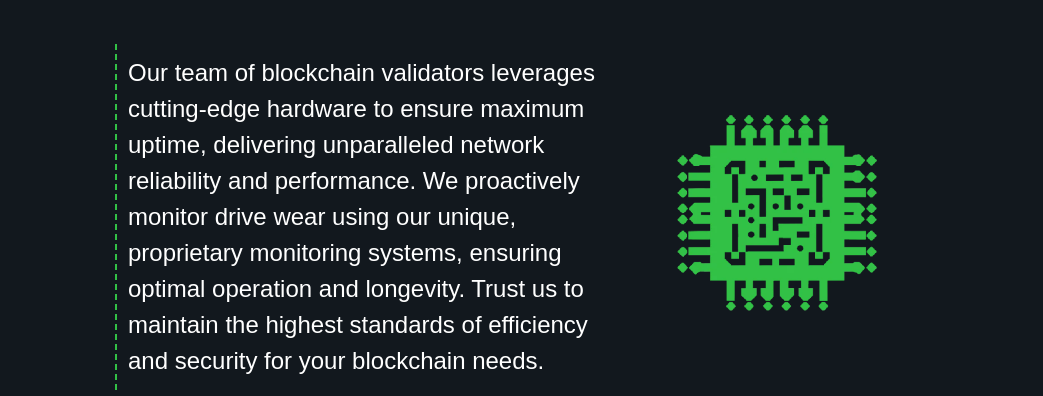
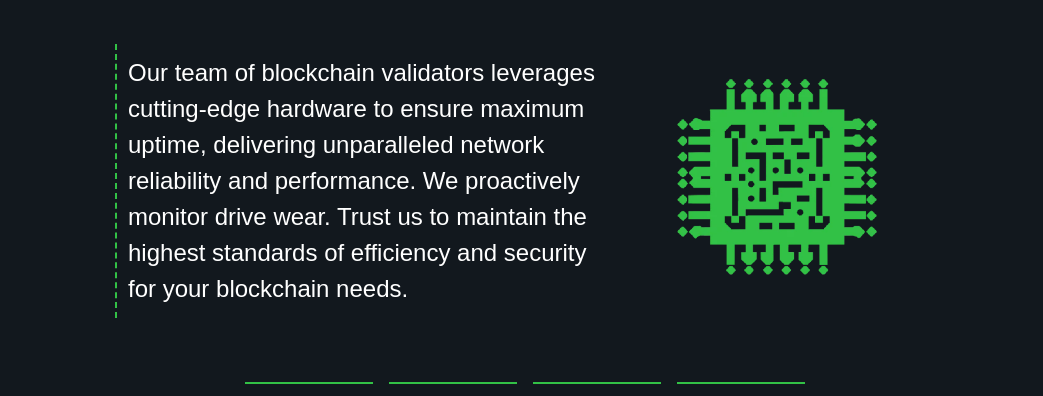
Before and after one commit to 0ndrec/onchain, a plain HTML site: page index.html in a window 1280 px wide. Shown: the part 404-800 px from the top of the page, without its empty margins (115-1158 px from the left). Drawn offline with Linux system fonts and the light colour scheme; a web font is replaced by a local one.

Commit message:
Text change

```diff
--- a/index.html
+++ b/index.html
@@ -35,7 +35,7 @@
   </h3>
   <div class="container_hero">
     <h4>
-      Our team of blockchain validators leverages cutting-edge hardware to ensure maximum uptime, delivering unparalleled network reliability and performance. We proactively monitor drive wear using our unique, proprietary monitoring systems, ensuring optimal operation and longevity. Trust us to maintain the highest standards of efficiency and security for your blockchain needs.
+      Our team of blockchain validators leverages cutting-edge hardware to ensure maximum uptime, delivering unparalleled network reliability and performance. We proactively monitor drive wear. Trust us to maintain the highest standards of efficiency and security for your blockchain needs.
     </h4>
     <div class="hero">
       <img src="img\cpu.webp" alt="">
```
